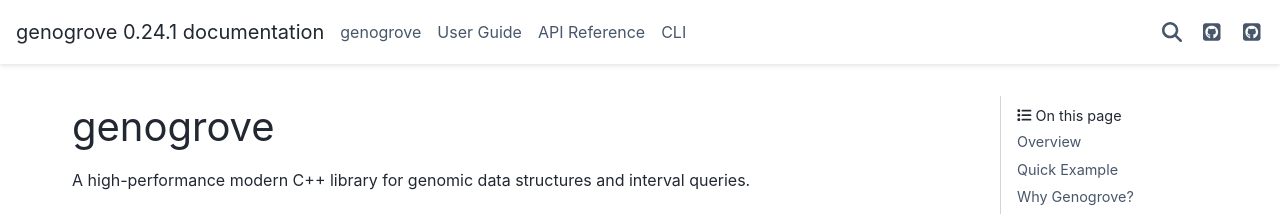
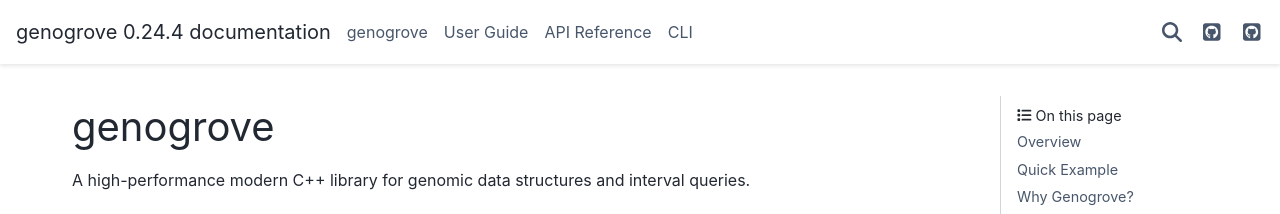
Before and after one commit to genogrove/docs, a Sphinx documentation site: the page built from source/index.md, in a window 1280 px wide. Shown: the top 214 px of the page. Built offline with Sphinx 7.4.7 and the PyData theme 0.15.4, drawn with Linux system fonts in a browser that asks for light colours.

Commit message:
Bump docs version to 0.24.4
Catches up the docs version strings to genogrove v0.24.4 (latest library
release). v0.24.2 (#128) and v0.24.3 (#133) are superseded by this bump.

Closes #128.
Closes #133.
Closes #134.

Co-Authored-By: Claude Opus 4.7 (1M context) <noreply@anthropic.com>

```diff
--- a/source/conf.py
+++ b/source/conf.py
@@ -10,7 +10,7 @@ import os
 project = "genogrove"
 copyright = "2026, Richard. A. Schaefer"
 author = "Richard. A. Schaefer"
-release = "0.24.1"
+release = "0.24.4"
 
 # -- General configuration ---------------------------------------------------
 # https://www.sphinx-doc.org/en/master/usage/configuration.html#general-configuration
```
Also changed, not shown: README.md (+1 -1 lines).
